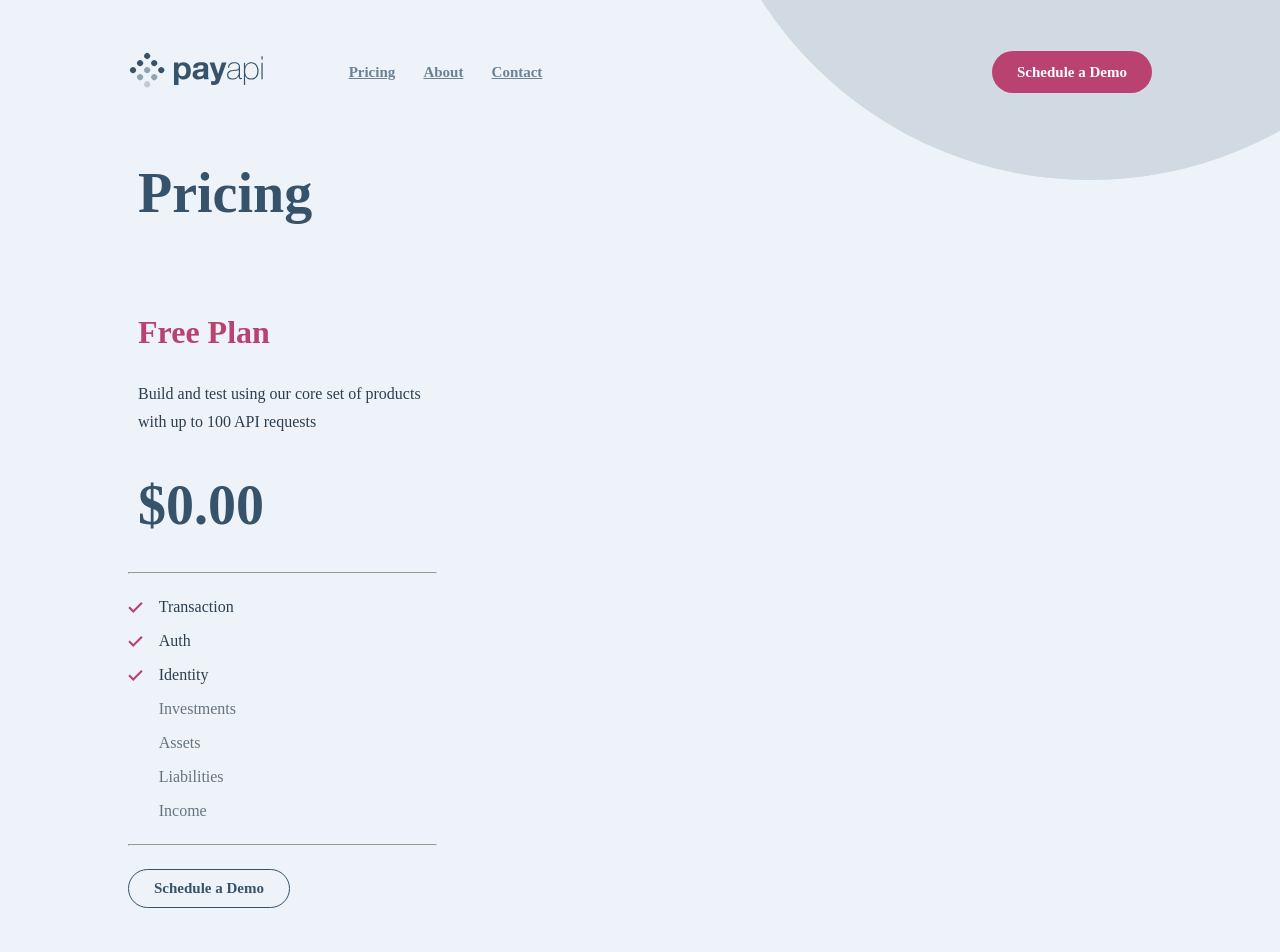
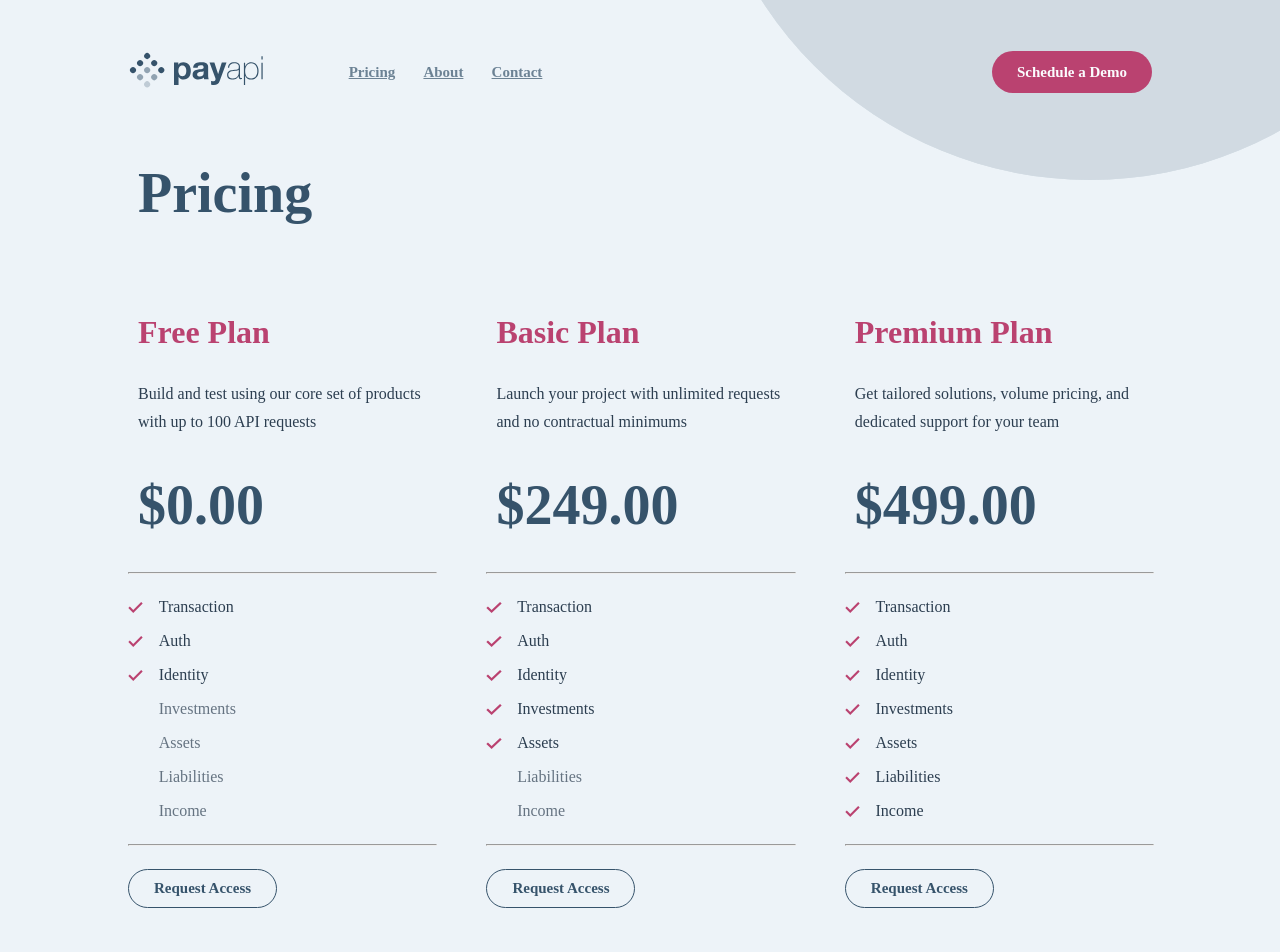
Before and after one commit to marhallab/PayApiWebsite, a Vue app in the folder payapi-web/: page /#/pricing in a window 1280 px wide. Shown: the top 952 px of the page. Built offline with nearby package versions, Linux system fonts and the light colour scheme.

Commit message:
Add the other plan, the page is finished

```diff
--- a/payapi-web/src/views/Pricing.vue
+++ b/payapi-web/src/views/Pricing.vue
@@ -29,7 +29,55 @@
           <hr width="100%" />
 
           <div class="div-button">
-            <secondaryDarkBtn :btnText="'Schedule a Demo'" />
+            <secondaryDarkBtn :btnText="'Request Access'" />
+          </div>
+        </div>
+
+        <div class="price-plan">
+          <p class="title-price">Basic Plan</p>
+          <p>
+            Launch your project with unlimited requests and no contractual
+            minimums
+          </p>
+          <p class="price">$249.00</p>
+          <hr width="100%" />
+          <div>
+            <featurePricing :isOffered="true" :featureName="'Transaction'" />
+            <featurePricing :isOffered="true" :featureName="'Auth'" />
+            <featurePricing :isOffered="true" :featureName="'Identity'" />
+            <featurePricing :isOffered="true" :featureName="'Investments'" />
+            <featurePricing :isOffered="true" :featureName="'Assets'" />
+            <featurePricing :isOffered="false" :featureName="'Liabilities'" />
+            <featurePricing :isOffered="false" :featureName="'Income'" />
+          </div>
+          <hr width="100%" />
+
+          <div class="div-button">
+            <secondaryDarkBtn :btnText="'Request Access'" />
+          </div>
+        </div>
+
+        <div class="price-plan">
+          <p class="title-price">Premium Plan</p>
+          <p>
+            Get tailored solutions, volume pricing, and dedicated support for
+            your team
+          </p>
+          <p class="price">$499.00</p>
+          <hr width="100%" />
+          <div>
+            <featurePricing :isOffered="true" :featureName="'Transaction'" />
+            <featurePricing :isOffered="true" :featureName="'Auth'" />
+            <featurePricing :isOffered="true" :featureName="'Identity'" />
+            <featurePricing :isOffered="true" :featureName="'Investments'" />
+            <featurePricing :isOffered="true" :featureName="'Assets'" />
+            <featurePricing :isOffered="true" :featureName="'Liabilities'" />
+            <featurePricing :isOffered="true" :featureName="'Income'" />
+          </div>
+          <hr width="100%" />
+
+          <div class="div-button">
+            <secondaryDarkBtn :btnText="'Request Access'" />
           </div>
         </div>
       </div>
```
